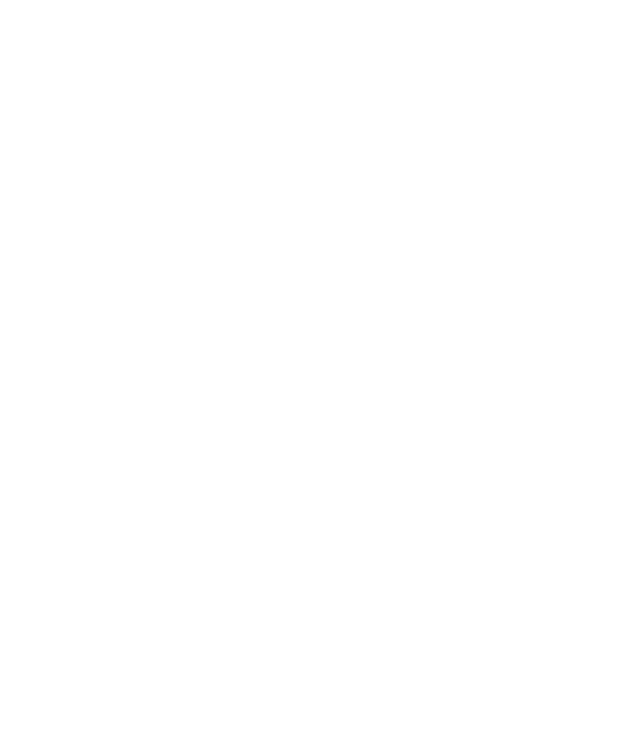
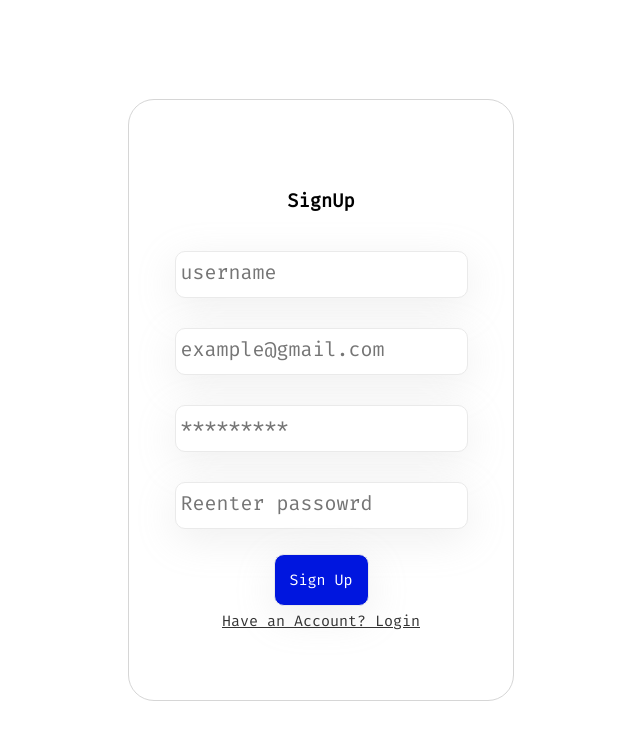
Before and after one commit to smikayel/workspace, a React (Create React App) app in the folder workspace-fe/: page /sign-up in a window 1280 px wide. Before the commit this address had no page. Shown: the top 740 px of the page, without its empty margins (319-959 px from the left). Built offline with nearby package versions, Linux system fonts and the light colour scheme.

Commit message:
add signup page

```diff
--- a/workspace-fe/src/App.tsx
+++ b/workspace-fe/src/App.tsx
@@ -3,6 +3,8 @@
 
 import './App.css';
 import { SignIn } from './components/signin';
+import { SignUp } from './components/signup';
+import { Workspace } from './components/workspaces';
 
 function Home () {
   return (
@@ -17,8 +19,9 @@
     <div className="App">
       <BrowserRouter >
         <Routes>
-          <Route path="/" element={<Home />} />
+          <Route path="/" element={<Workspace />} />
           <Route path="/sign-in" element={<SignIn />} />
+          <Route path="/sign-up" element={<SignUp />} />
         </Routes>
       </BrowserRouter>
     </div>
--- a/workspace-fe/src/components/signin/index.tsx
+++ b/workspace-fe/src/components/signin/index.tsx
@@ -2,22 +2,15 @@
 import { Link } from 'react-router-dom';
 import CustomInput from '../input'
 import CustomButton from '../button'
+import CustomError from '../error';
 
 import styles from './index.module.css'
-import CustomError from '../error';
 
 export function SignIn () {
     const [email, setEmail] = useState('')
     const [password, setPassword] = useState('')
     const [error, setError] = useState('')
 
-    const handleEmailTyping = (e: string) => {
-        setEmail(e)
-    }
-
-    const handlePasswordChange = (e: string) => {
-        setPassword(e)
-    }
 
     const handleSignIn = () => {
         console.log('here should be something')
@@ -28,8 +21,8 @@
             <h3>Login</h3>
             {error && <CustomError errorMessage={error} />}
             <div className={styles.InputsContainer}>
-                <CustomInput placeholder='example@gmail.com' value={email} onChange={handleEmailTyping}/>
-                <CustomInput placeholder='*********' value={password} type='password' onChange={handlePasswordChange}/>
+                <CustomInput placeholder='example@gmail.com' value={email} onChange={setEmail}/>
+                <CustomInput placeholder='*********' value={password} type='password' onChange={setPassword}/>
             </div>
             <CustomButton text="Sign In" onChange={handleSignIn} />
             <Link to='/sign-up' className={styles.NewUserRedirection}> New User? Register </Link>
--- a/workspace-fe/src/components/signup/index.module.css
+++ b/workspace-fe/src/components/signup/index.module.css
@@ -0,0 +1,25 @@
+.signUpContainer {
+    border-radius: 26px;
+    border: 1px solid #D6D6D6;
+    background: #FFF;
+    height: 75%;
+    width: 30%;
+    display: flex;
+    flex-direction: column;
+    justify-content: center;
+    align-items: center;
+}
+
+
+.InputsContainer {
+    padding: 5px;
+}
+
+.HaveAccountRedirection {
+    color: #333;
+    font-size: 15px;
+    font-family: "Fira Code";
+    font-style: normal;
+    font-weight: 400;
+    line-height: normal;
+}
--- a/workspace-fe/src/components/signup/index.tsx
+++ b/workspace-fe/src/components/signup/index.tsx
@@ -1,7 +1,34 @@
+import { useState } from 'react'
+import { Link } from 'react-router-dom';
+import CustomInput from '../input'
+import CustomButton from '../button'
+import CustomError from '../error';
+
+import styles from './index.module.css'
+
 export function SignUp () {
+    const [email, setEmail] = useState('')
+    const [username, setUsername] = useState('')
+    const [password, setPassword] = useState('')
+    const [rePass, setRePass] = useState('')
+    const [error, setError] = useState('')
+
+    const handleSignUp = () => {
+        console.log('here should be something')
+    }
+
     return (
-        <>
-            sign up
-        </>
+        <div className={styles.signUpContainer}>
+            <h3>SignUp</h3>
+            {error && <CustomError errorMessage={error} />}
+            <div className={styles.InputsContainer}>
+                <CustomInput placeholder='username' value={username} onChange={setUsername}/>
+                <CustomInput placeholder='example@gmail.com' value={email} onChange={setEmail}/>
+                <CustomInput placeholder='*********' value={password} type='password' onChange={setPassword}/>
+                <CustomInput placeholder='Reenter passowrd' value={rePass} type='password' onChange={setRePass}/>
+            </div>
+            <CustomButton text="Sign Up" onChange={handleSignUp} />
+            <Link to='/sign-in' className={styles.HaveAccountRedirection}> Have an Account? Login </Link>
+        </div>
     )
 }
--- /dev/null
+++ b/workspace-fe/src/components/workspaces/index.module.css
@@ -0,0 +1,11 @@
+.WorkspaceContainer {
+    border-radius: 26px;
+    border: 1px solid #D6D6D6;
+    background: #FFF;
+    height: 80%;
+    width: 60%;
+    display: flex;
+    flex-direction: column;
+    justify-content: center;
+    align-items: center;
+}
--- /dev/null
+++ b/workspace-fe/src/components/workspaces/index.tsx
@@ -0,0 +1,34 @@
+import { useState } from 'react'
+import { Link } from 'react-router-dom';
+import CustomInput from '../input'
+import CustomButton from '../button'
+import CustomError from '../error';
+
+import styles from './index.module.css'
+
+export function Workspace () {
+    const [name, setName] = useState('')
+    const [slug, setSlug] = useState('')
+    const [error, setError] = useState('')
+
+
+    const handleCreateWorkspace = () => {
+        console.log('here should be something')
+    }
+
+    return (
+        <div className={styles.WorkspaceContainer}>
+            <h3>Login</h3>
+            {error && <CustomError errorMessage={error} />}
+            <div className={styles.InputsContainer}>
+                <CustomInput placeholder='Bee Weeb' value={name} onChange={setName}/>
+                <CustomInput placeholder='beeweeb' value={slug} type='password' onChange={setSlug}/>
+            </div>
+            <CustomButton text="Sign In" onChange={handleCreateWorkspace} />
+            <div>
+
+
+            </div>
+        </div>
+    )
+}
```
